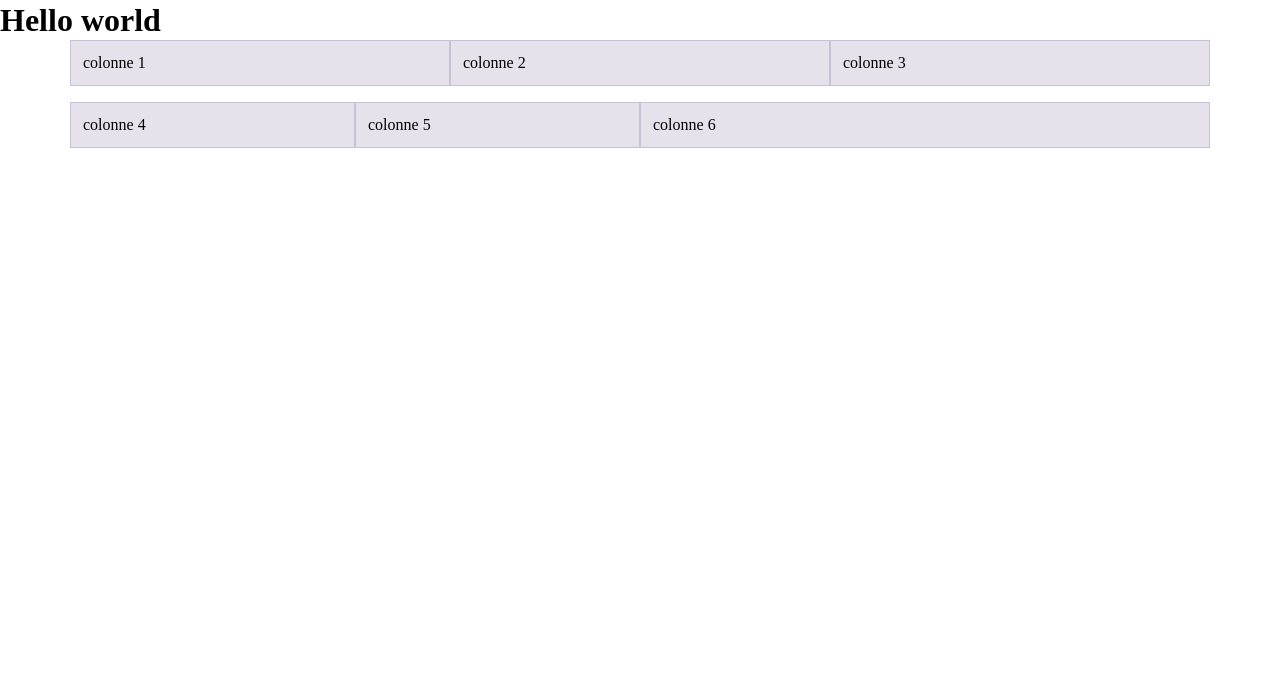
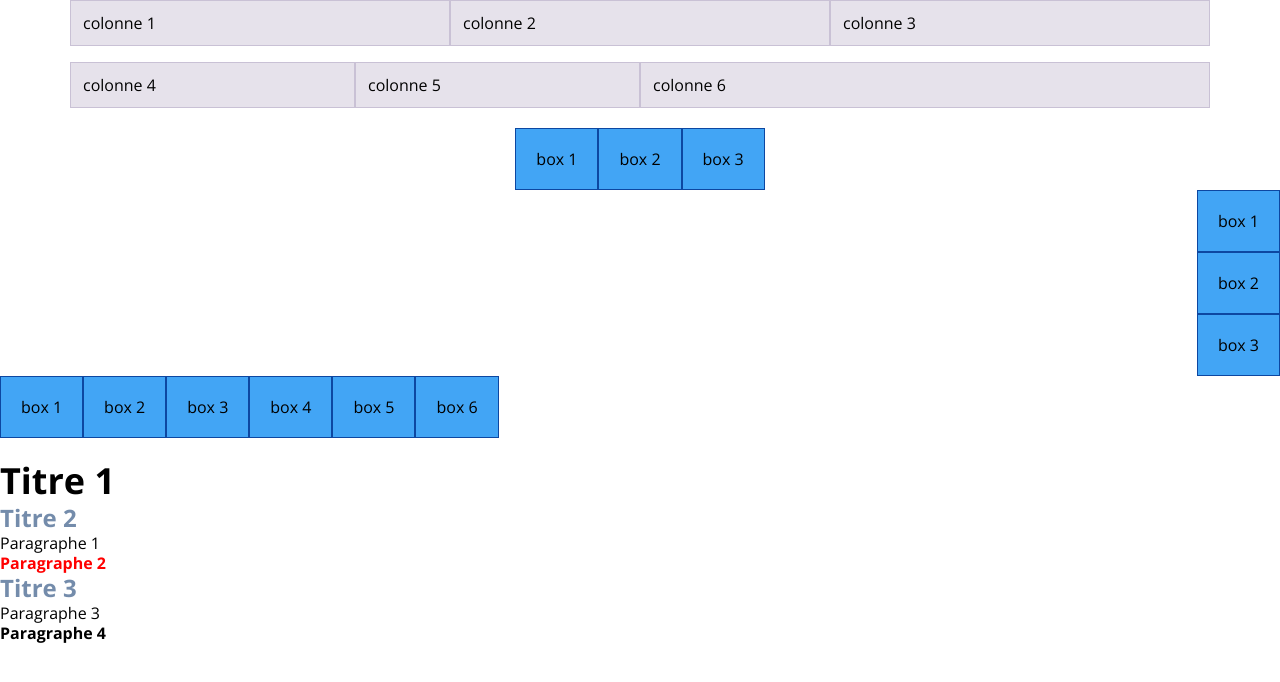
Before and after one commit to jeannehostettler/IMD22-Jeanne-Hostettler-examen-revision-partie-1, a website built with Parcel: page src/index.html in a window 1280 px wide. Built offline with nearby package versions, Linux system fonts and the light colour scheme.

Commit message:
réalisation de l'exercice 3 (pas fini) et de l'exercice 4

```diff
--- a/src/index.html
+++ b/src/index.html
@@ -13,7 +13,6 @@
     />
   </head>
   <body>
-    <h1>Hello world</h1>
     <div class="container">
       <div class="row">
         <div class="col-12 col-lg-4">colonne 1</div>
@@ -26,7 +25,37 @@
         <div class="col col-md-6">colonne 6</div>
       </div>
     </div>
-
+    <br />
+    <div class="box-container">
+      <div class="box">box 1</div>
+      <div class="box">box 2</div>
+      <div class="box">box 3</div>
+    </div>
+    <div class="box-container-2">
+      <div class="box">box 1</div>
+      <div class="box">box 2</div>
+      <div class="box">box 3</div>
+    </div>
+    <div class="box-container-3">
+      <div class="box">box 1</div>
+      <div class="box">box 2</div>
+      <div class="box">box 3</div>
+      <div class="box">box 4</div>
+      <div class="box">box 5</div>
+      <div class="box">box 6</div>
+    </div>
+    <br />
+    <div class="selectors">
+      <h2>Titre 1</h2>
+      <div class="article">
+        <h3>Titre 2</h3>
+        <p>Paragraphe 1</p>
+        <p class="highlight">Paragraphe 2</p>
+      </div>
+      <h3>Titre 3</h3>
+      <p>Paragraphe 3</p>
+      <p class="highlight">Paragraphe 4</p>
+    </div>
     <script src="js/main.js" type="module"></script>
   </body>
 </html>
--- a/src/scss/_base.scss
+++ b/src/scss/_base.scss
@@ -17,6 +17,7 @@
 
 html {
   font-size: 16px;
+  font-family: "Open Sans", sans-serif;
 }
 
 body {
--- a/src/scss/main.scss
+++ b/src/scss/main.scss
@@ -2,3 +2,5 @@
 @import "layout";
 @import "modules/example";
 @import "bootstrap/scss/bootstrap-grid";
+@import "modules/box";
+@import "modules/selectors";
--- /dev/null
+++ b/src/scss/modules/_box.scss
@@ -0,0 +1,21 @@
+.box {
+  border: 1px solid #0d47a1;
+  background: #42a5f5;
+  padding: 20px;
+}
+
+.box-container {
+  display: flex;
+  justify-content: center;
+}
+
+.box-container-2 {
+  display: flex;
+  flex-direction: column;
+  align-items: flex-end;
+}
+
+.box-container-3 {
+  display: flex;
+  flex-direction: row;
+}
--- /dev/null
+++ b/src/scss/modules/_selectors.scss
@@ -0,0 +1,16 @@
+.selectors h2 {
+  font-size: 36px;
+}
+
+.selectors h3 {
+  color: #748cab;
+  font-size: 24px;
+}
+
+.selectors .article .highlight {
+  color: red;
+}
+
+.selectors .highlight {
+  font-weight: 700;
+}
```
